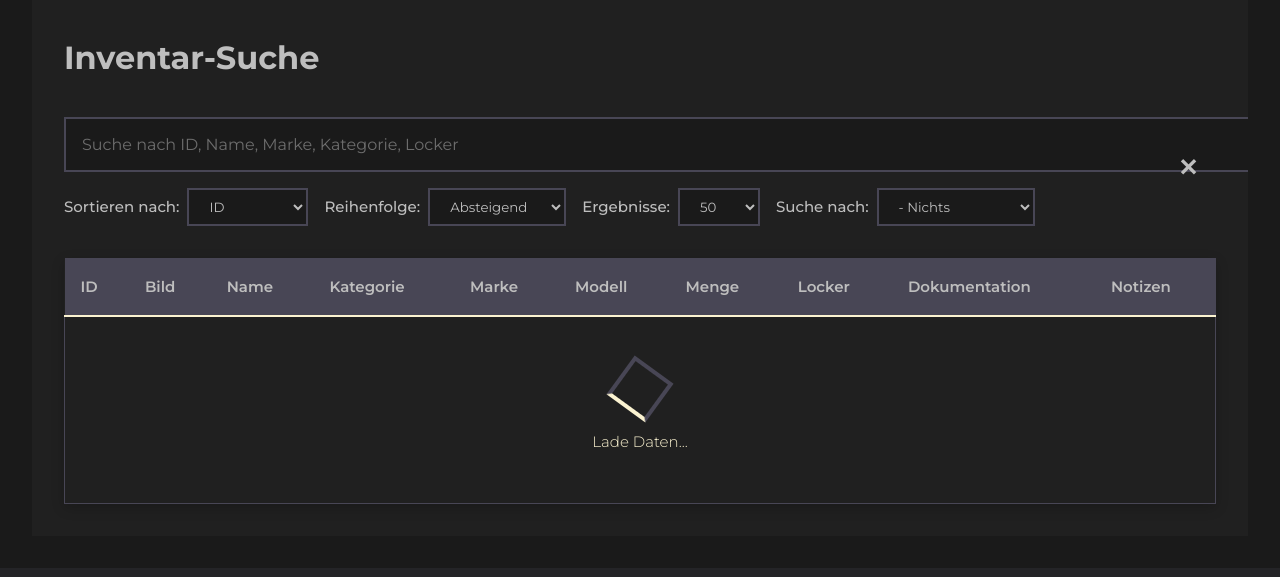
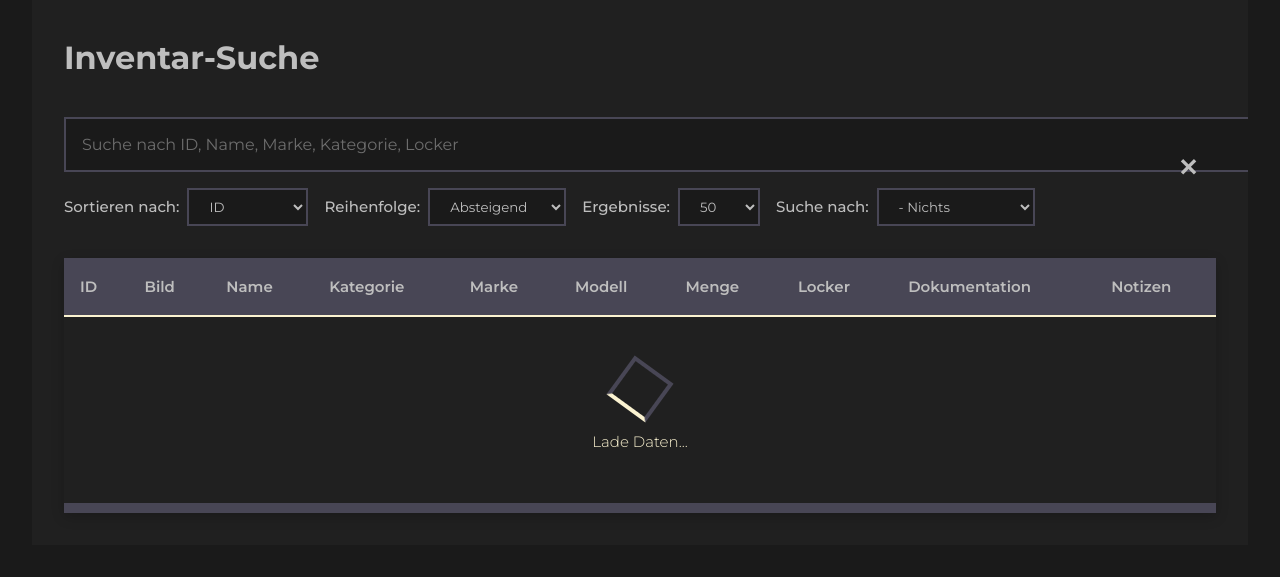
Before and after one commit to soundhearddev/MakerAG-Projekt, a PHP site: page /search.html in a window 1280 px wide. Shown: the part 259-836 px from the top of the page. Run offline with PHP 8.4, Linux system fonts and the light colour scheme.

Commit message:
debugging border test

```diff
--- a/styles/search.css
+++ b/styles/search.css
@@ -160,6 +160,7 @@
     font-weight: 600;
     color: var(--cat-text);
     border-bottom: 2px solid var(--cat-accent);
+
     white-space: nowrap;
 }
 
@@ -175,10 +176,7 @@
 
 td {
     padding: 0.75rem 1rem;
-    border-bottom: 1px solid var(--cat-extra);
-    border-left: 1px solid var(--cat-extra);
-    border-right: 1px solid var(--cat-extra);
-
+    border-bottom: 10px solid var(--cat-extra);
     color: var(--cat-text);
     vertical-align: middle;
 }
```
